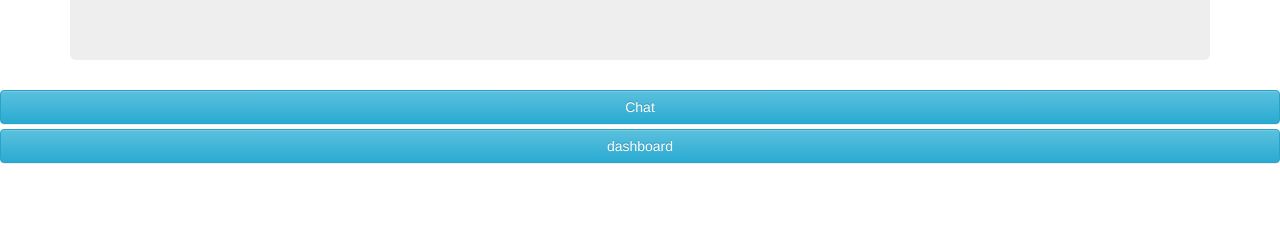
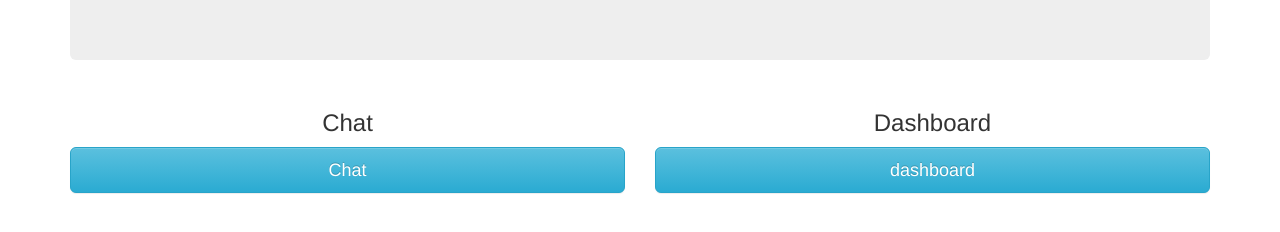
Before and after one commit to Sergioeabarcaf/totem, a website: page nodejs/views/index.html in a window 1280 px wide. Shown: the part 180-412 px from the top of the page. Drawn offline with Linux system fonts and the light colour scheme; files that its build step writes are made by us from their sources; files whose address does not match are found by name.

Commit message:
sergioeabarcaf UPDATE index.html: Se cambian los estilos de los botones y se colocan dentro de un container

```diff
--- a/nodejs/views/index.html
+++ b/nodejs/views/index.html
@@ -17,6 +17,16 @@
       <p>En este lugar debe ir la pagina principal</p>
     </div>
   </div>
-  <a href="/chat" class="btn btn-info btn-block" role="button">Chat</a>
-  <a href="/dashboard" class="btn btn-info btn-block" role="button">dashboard</a>
+	<div class="container">
+		<div class="row">
+			<div class="col-md-6">
+				<h3 class="text-center">Chat</h3>
+				<a href="/chat" class="btn btn-info btn-lg btn-block" role="button">Chat</a>
+			</div>
+			<div class="col-md-6">
+				<h3 class="text-center">Dashboard</h3>
+				<a href="/dashboard" class="btn btn-info btn-lg btn-block" role="button">dashboard</a>
+			</div>
+		</div>
+	</div>
 </body>
```
